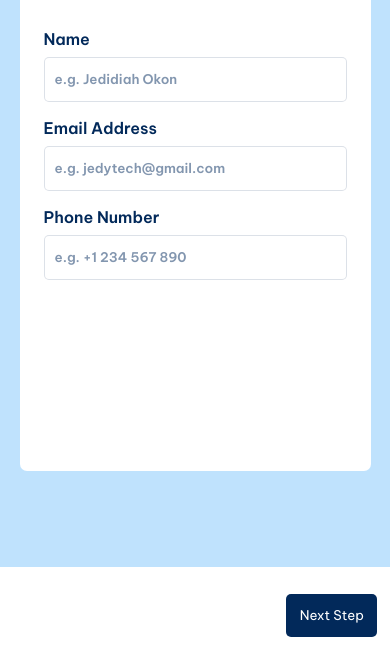
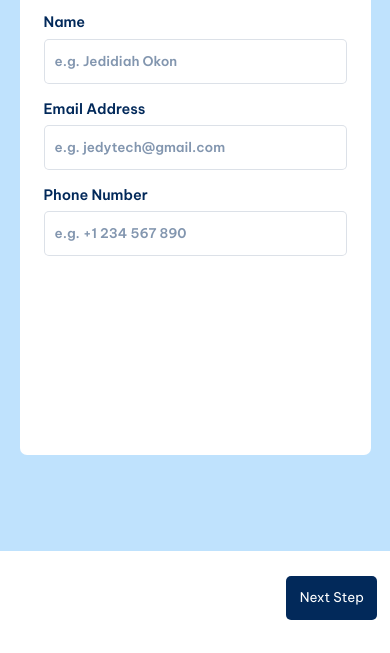
Before and after one commit to okondev2021/multi-form-pwa, a plain HTML site: page index.html in a window 390 px wide. Shown: the part 299-952 px from the top of the page. Drawn offline with Linux system fonts and the light colour scheme.

Commit message:
form commit

```diff
--- a/styles.css
+++ b/styles.css
@@ -501,8 +501,8 @@
 /* mobile device */
 @media (max-width:768px){
 
-    .error_label{
-        display: none
+    .error_label, label{
+       font-size: 0.9em
     }
 
     .container{
@@ -558,7 +558,7 @@
         width: 90%;
         border-radius: 7px;
         margin-bottom: 6em;
-        margin-top: -4em;
+        margin-top: -5em;
         min-height: 70vh
     }
 
```
